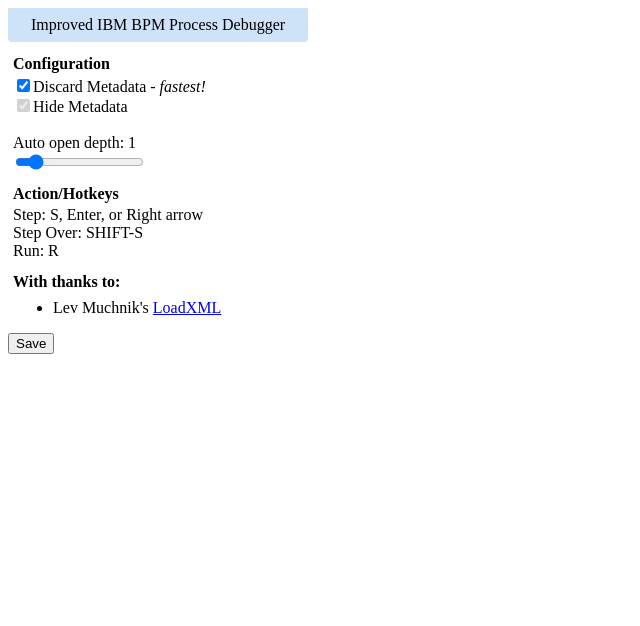
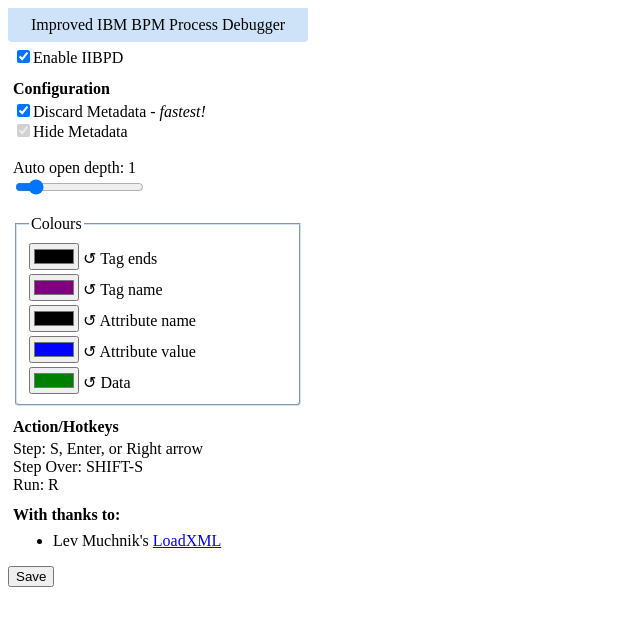
Before and after one commit to Ictinus/iibpd, a browser extension: page options.html in a window 1280 px wide. Both pictures are taken after a click on the button "Save". Shown: the whole page, without its empty margins (0-640 px from the left). Drawn offline with Linux system fonts and the light colour scheme.

Commit message:
Add ability to enable/disable iibpd. Add colour configuration options.

```diff
--- a/loadxml.css
+++ b/loadxml.css
@@ -19,7 +19,7 @@
 	content:"</";
 	color: #000;
 }
-.NodeName.endTag:after {
+.NodeName.endTag:after, .AttributeValue:nth-last-child(2):after, .AttributeValue:nth-last-child(3):after {
 	content:">";
 	color: #000;
 }
@@ -34,6 +34,10 @@
 
 .AttributeValue {
     color:blue;
+}
+.AttributeValue:last-child:after {
+	content: " />";
+	color: #000;
 }
 .NodeValue {
     color: green;
--- a/loadxml.js
+++ b/loadxml.js
@@ -144,7 +144,7 @@
 			//TagEmptyElement.appendChild(equalsSpan.cloneNode(true)); // add '='
 			AddTextNode(TagEmptyElement, '"' + CurrentAttribute.value + '"', 'AttributeValue');
 		}
-		TagEmptyElement.appendChild(endEmptyTag.cloneNode(true)); //add ' />'
+		//TagEmptyElement.appendChild(endEmptyTag.cloneNode(true)); //add ' />'
 		xmlHolderElement.appendChild(TagEmptyElement);
 
 	} else { // mo child nodes
@@ -187,7 +187,7 @@
 			AddTextNode(TagEmptyElement, '"' + CurrentAttribute.value + '"', 'AttributeValue');
 		}
 
-		TagEmptyElement.appendChild(endTag.cloneNode(true)); //add '>'
+		//TagEmptyElement.appendChild(endTag.cloneNode(true)); //add '>'
 
 		if (bSimpleContentExists) { //display inline simple content
 			AddTextNode(TagEmptyElement, NodeContent, 'NodeValue');
--- a/options.css
+++ b/options.css
@@ -35,3 +35,16 @@
 .italicised {
     font-style: italic;
 }
+
+input[type='color'] {
+    margin-top: 4px;
+}
+fieldset {
+    border-color: #CEE3F8;
+    border-bottom-right-radius: 4px;
+    border-bottom-left-radius: 4px;
+}
+span.reset {
+    cursor: pointer;
+    user-select: none;
+}
--- a/options.html
+++ b/options.html
@@ -7,11 +7,20 @@
 <body>
 <div class="banner">Improved IBM BPM Process Debugger</div>
 <div id="config" class="content">
+<input type=checkbox id="enableIIBPD"><label for="enableIIBPD">Enable IIBPD</label></input><br>
 <h4>Configuration</h4>
 <input type=checkbox id="discardMetadata"><label for="discardMetadata">Discard Metadata</label></input> - <span class="italicised">fastest!</span><br>
 <input type=checkbox id="hide_metadata"><label for="hide_metadata">Hide Metadata</label></input><br><br>
 Auto open depth:  <span id="autoOpenDepthDisplay">0</span><br>
-<input type="range" id="autoOpenDepth" inputmode="numeric" min="0" max="9" required></input>
+<input type="range" id="autoOpenDepth" inputmode="numeric" min="0" max="9" required></input><br><br>
+<fieldset>
+    <legend>Colours</legend>
+    <input type="color" id="colourTagEnds" value="#000000"> <span class="reset" id="resetColourTagEnds">&#8634;</span> <label for="colourTagEnds">Tag ends</label></input> <br>
+    <input type="color" id="colourTagName" value="#800080"> <span class="reset" id="resetColourTagName">&#8634;</span> <label for="colourTagName">Tag name</label></input><br>
+    <input type="color" id="colourAttrName" value="#000000"> <span class="reset" id="resetColourAttrName">&#8634;</span> <label for="colourAttrName">Attribute name</label></input><br>
+    <input type="color" id="colourAttrValue" value="#0000FF"> <span class="reset" id="resetColourAttrValue">&#8634;</span> <label for="colourAttrValue">Attribute value</label></input><br>
+    <input type="color" id="colourData" value="#008000"> <span class="reset" id="resetColourData">&#8634;</span> <label for="colourData">Data</label></input>
+</fieldset>
 </div>
 <div id="hotkeys" class="content">
 <h4>Action/Hotkeys</h4>
--- a/options.js
+++ b/options.js
@@ -1,6 +1,10 @@
 var iibpdOptions = {
     updateAutoOpenDepthDisplay: function () {
         document.getElementById('autoOpenDepthDisplay').textContent = document.getElementById('autoOpenDepth').value;
+    },
+
+    updateColours: function () {
+
     },
 
     toggleDisabled: function (element, bDisabled) {
@@ -11,14 +15,20 @@
         }
     },
     toggleHideMetadata: function () {
-		var bDiscardMetadata = document.getElementById("discardMetadata").checked;
-		iibpdOptions.toggleDisabled(document.getElementById("hide_metadata"), bDiscardMetadata);
-	},
+    	var bDiscardMetadata = document.getElementById("discardMetadata").checked;
+    	iibpdOptions.toggleDisabled(document.getElementById("hide_metadata"), bDiscardMetadata);
+    },
     saveOptions: function () {
         chrome.storage.sync.set({
+            'enableIIBPD': !!document.getElementById('enableIIBPD').checked,
             'discardMetadata': !!document.getElementById('discardMetadata').checked,
             'hide_metadata': !!document.getElementById('hide_metadata').checked,
-            'autoOpenDepth': document.getElementById("autoOpenDepth").valueAsNumber
+            'autoOpenDepth': document.getElementById("autoOpenDepth").valueAsNumber,
+            'colourTagEnds': document.getElementById("colourTagEnds").value,
+            'colourTagName': document.getElementById("colourTagName").value,
+            'colourAttrName': document.getElementById("colourAttrName").value,
+            'colourAttrValue': document.getElementById("colourAttrValue").value,
+            'colourData': document.getElementById("colourData").value
         }, function() {
             // Update status to let user know options were saved.
             var status = document.getElementById('status');
@@ -33,14 +43,26 @@
     loadOptions: function () {
 
         chrome.storage.sync.get({
+            'enableIIBPD': true,
             'discardMetadata': true,
             'hide_metadata': true,
-            'autoOpenDepth': 1
+            'autoOpenDepth': 1,
+            'colourTagEnds': '#000000',
+            'colourTagName': '#800080',
+            'colourAttrName': '#000000',
+            'colourAttrValue': '#0000FF',
+            'colourData': '#008000'
         }, function(items) {
+            document.getElementById('enableIIBPD').checked = (items.enableIIBPD)? 'checked': '';
             document.getElementById('discardMetadata').checked = (items.discardMetadata)? 'checked': '';
             document.getElementById('hide_metadata').checked = (items.hide_metadata)? 'checked': '';
             document.getElementById('autoOpenDepth').value = items.autoOpenDepth;
             document.getElementById('autoOpenDepthDisplay').textContent = items.autoOpenDepth;
+            document.getElementById("colourTagEnds").value = items.colourTagEnds;
+            document.getElementById("colourTagName").value = items.colourTagName;
+            document.getElementById("colourAttrName").value = items.colourAttrName;
+            document.getElementById("colourAttrValue").value = items.colourAttrValue;
+            document.getElementById("colourData").value = items.colourData;
 			iibpdOptions.toggleDisabled(document.getElementById("hide_metadata"), items.discardMetadata);
         });
     }
@@ -54,3 +76,19 @@
         document.getElementById("discardMetadata").addEventListener('click', iibpdOptions.toggleHideMetadata);
     }
 }, true);
+
+document.getElementById("resetColourTagEnds").addEventListener("click", function () {
+    document.getElementById("colourTagEnds").value = '#000000';
+}, true);
+document.getElementById("resetColourTagName").addEventListener("click", function () {
+    document.getElementById("colourTagName").value = '#800080';
+}, true);
+document.getElementById("resetColourAttrName").addEventListener("click", function () {
+    document.getElementById("colourAttrName").value = '#000000';
+}, true);
+document.getElementById("resetColourAttrValue").addEventListener("click", function () {
+    document.getElementById("colourAttrValue").value = '#0000FF';
+}, true);
+document.getElementById("resetColourData").addEventListener("click", function () {
+    document.getElementById("colourData").value = '#008000';
+}, true);
```
Also changed, not shown: embeddedXMLViewer.js (+34 -5 lines), manifest.json.
